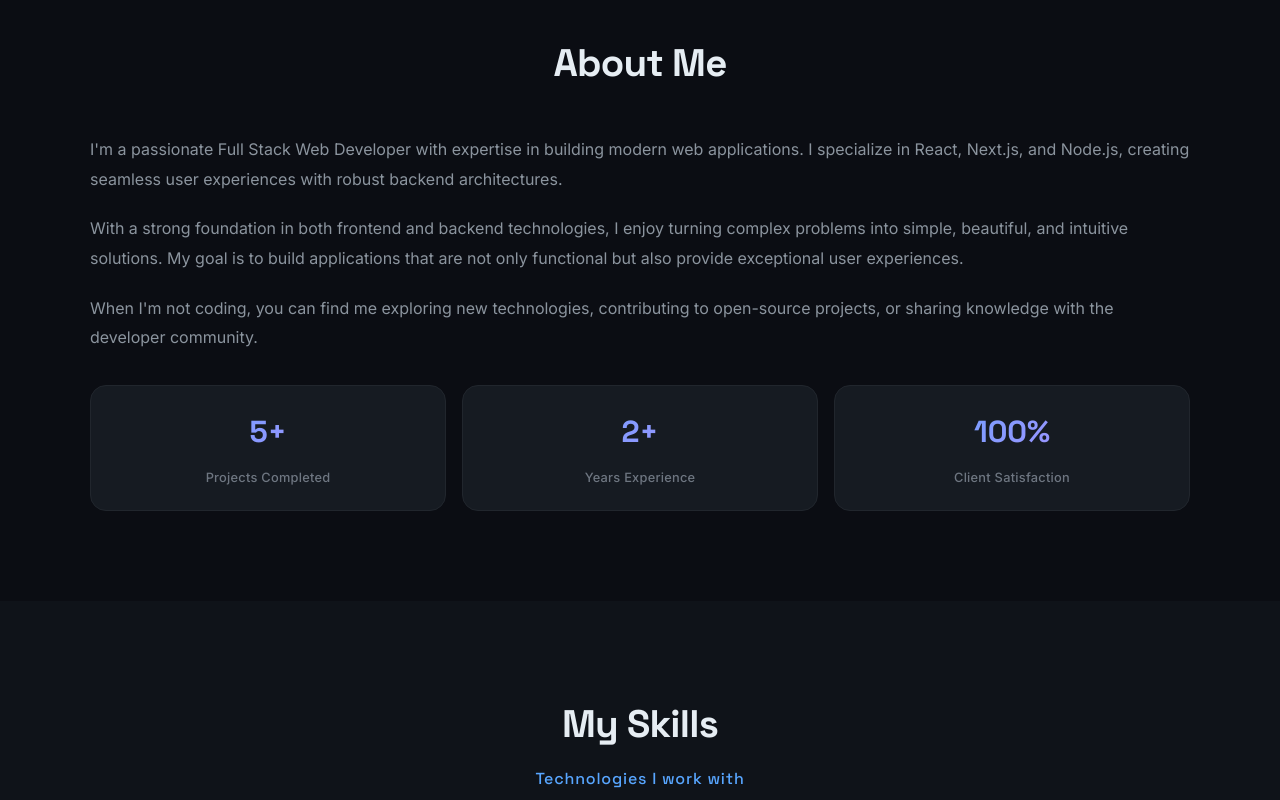
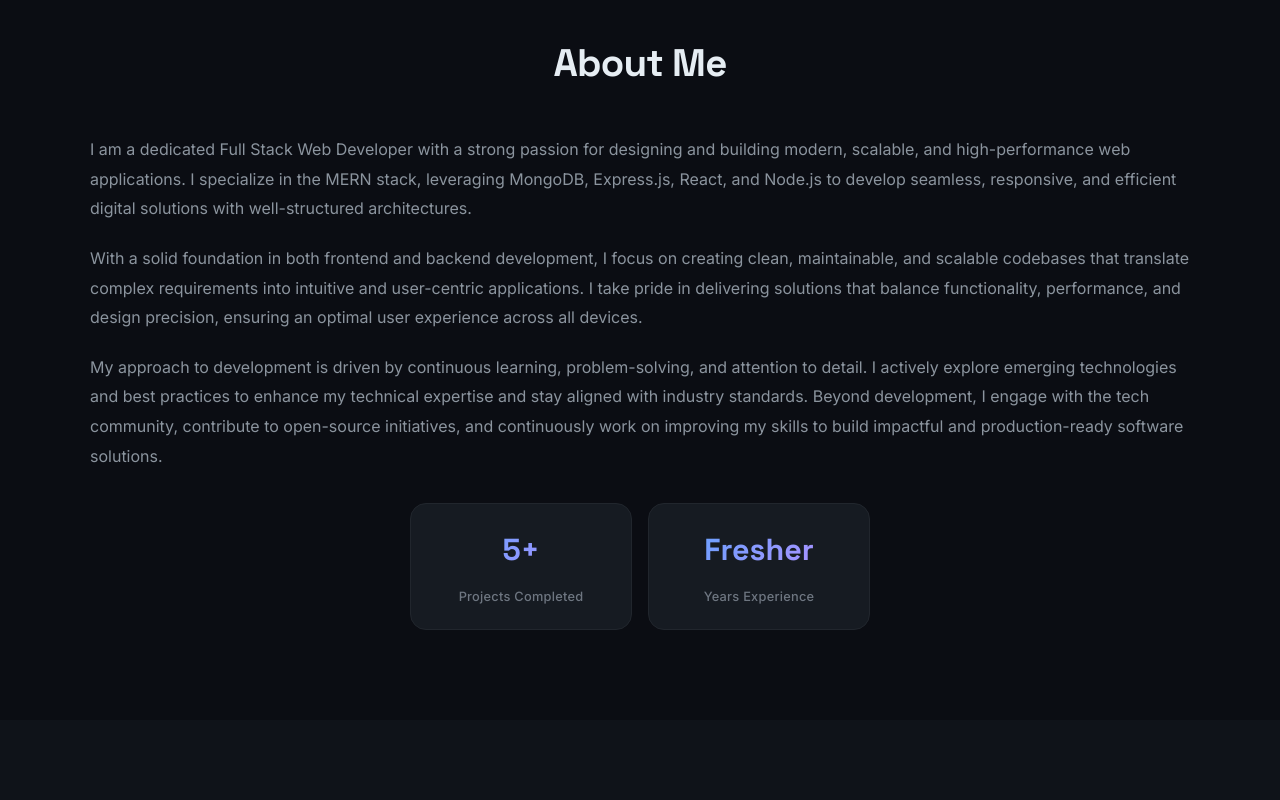
Before and after one commit to Imkrishna67/My_Portfolio, a React (Vite) app: page / in a window 1280 px wide. Shown: the part 860-1660 px from the top of the page. Built offline with nearby package versions, Linux system fonts and the light colour scheme.

Commit message:
updated project

```diff
--- a/src/components/About.css
+++ b/src/components/About.css
@@ -32,9 +32,10 @@
 /* ---- Stat cards ---- */
 .about-stats {
   display: grid;
-  grid-template-columns: repeat(3, 1fr);
+  grid-template-columns: repeat(2, 1fr);
   gap: 1rem;
-  margin-top: 2rem;
+  max-width: 460px;
+  margin: 2rem auto 0;
 }
 
 .stat {
--- a/src/components/About.tsx
+++ b/src/components/About.tsx
@@ -8,20 +8,13 @@ const About = () => {
         <div className="about-content">
           <div className="about-text">
           <p>
-              I'm a passionate Full Stack Web Developer with expertise in building
-              modern web applications. I specialize in React, Next.js, and Node.js,
-              creating seamless user experiences with robust backend architectures.
+            I am a dedicated Full Stack Web Developer with a strong passion for designing and building modern, scalable, and high-performance web applications. I specialize in the MERN stack, leveraging MongoDB, Express.js, React, and Node.js to develop seamless, responsive, and efficient digital solutions with well-structured architectures.
           </p>
           <p>
-              With a strong foundation in both frontend and backend technologies,
-              I enjoy turning complex problems into simple, beautiful, and intuitive
-              solutions. My goal is to build applications that are not only functional
-              but also provide exceptional user experiences.
+            With a solid foundation in both frontend and backend development, I focus on creating clean, maintainable, and scalable codebases that translate complex requirements into intuitive and user-centric applications. I take pride in delivering solutions that balance functionality, performance, and design precision, ensuring an optimal user experience across all devices.
           </p>
           <p>
-              When I'm not coding, you can find me exploring new technologies,
-              contributing to open-source projects, or sharing knowledge with the
-              developer community.
+            My approach to development is driven by continuous learning, problem-solving, and attention to detail. I actively explore emerging technologies and best practices to enhance my technical expertise and stay aligned with industry standards. Beyond development, I engage with the tech community, contribute to open-source initiatives, and continuously work on improving my skills to build impactful and production-ready software solutions.
           </p>
             <div className="about-stats">
               <div className="stat">
@@ -29,12 +22,8 @@ const About = () => {
                 <span className="stat-label">Projects Completed</span>
               </div>
               <div className="stat">
-                <span className="stat-number">2+</span>
+                <span className="stat-number">Fresher</span>
                 <span className="stat-label">Years Experience</span>
-              </div>
-              <div className="stat">
-                <span className="stat-number">100%</span>
-                <span className="stat-label">Client Satisfaction</span>
               </div>
             </div>
           </div>
--- a/src/components/Home.tsx
+++ b/src/components/Home.tsx
@@ -8,7 +8,7 @@ const Home = () => {
           <h1 className="home-name">HARI KRISHNA AGARWAL</h1>
           <h2 className="home-title">Full Stack Web Developer</h2>
           <p className="home-description">
-            Building modern full-stack web applications using React, Next.js & Node.js
+            I design and develop end-to-end web applications that are fast, scalable, and maintainable, with a strong focus on performance, usability, and clean architecture. I specialize in building robust digital solutions using the MERN stack, transforming ideas into reliable, production-ready products with modern development practices and attention to detail.
           </p>
            <div className="home-buttons">
              <a href="#projects" className="btn btn-primary">
--- a/src/components/Projects.tsx
+++ b/src/components/Projects.tsx
@@ -20,13 +20,6 @@ const Projects = () => {
       title: 'Portfolio Website',
       description: 'Personal portfolio website showcasing projects and skills, built with modern web technologies and responsive design.',
       tech: ['React', 'CSS', 'Vite'],
-      github: 'https://github.com/Imkrishna67',
-      live: '#',
-    },
-    {
-      title: 'Blog Platform',
-      description: 'A full-featured blog platform with markdown support, categories, and user comments. Built with performance and SEO in mind.',
-      tech: ['React', 'Node.js', 'PostgreSQL'],
       github: 'https://github.com/Imkrishna67',
       live: '#',
     },
```
Lines whose indentation alone changed are shown as unchanged.
